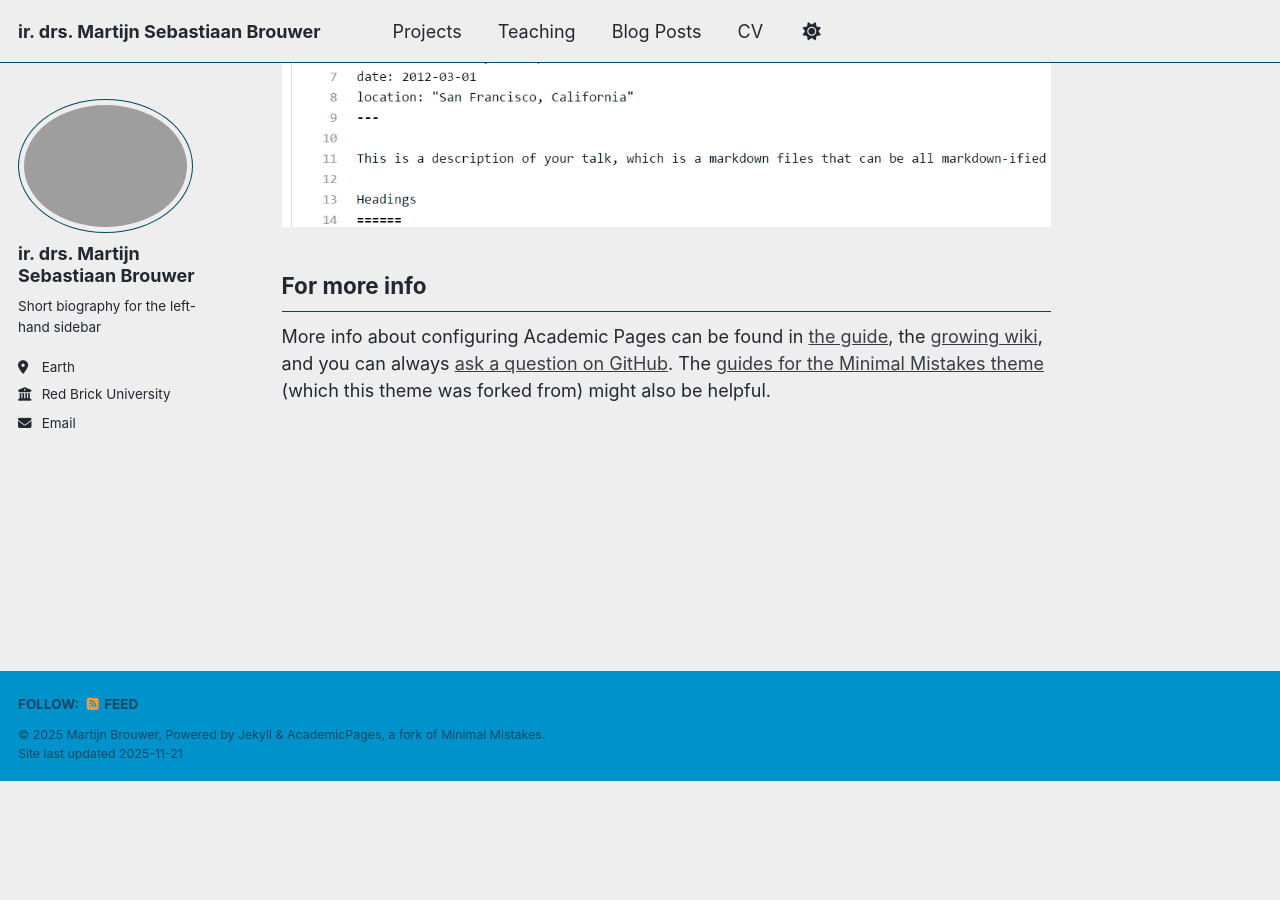
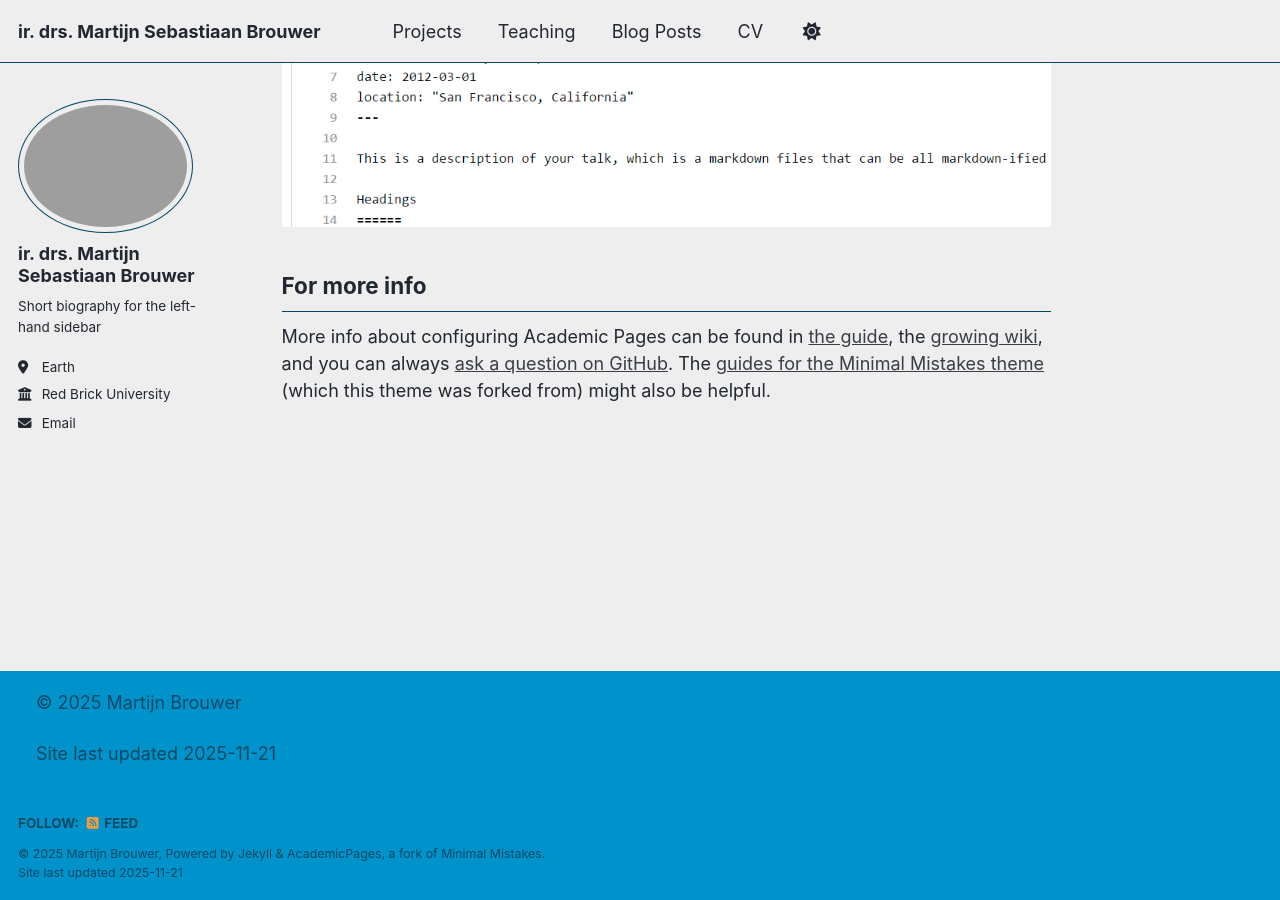
Before and after one commit to MartijnBrouwer/MartijnBrouwer.github.io, a Jekyll site: the page built from _pages/about.md, in a window 1280 px wide and 900 px high, scrolled down 2972 px. Built offline with Jekyll 4.4.1, drawn with Linux system fonts in a browser that asks for light colours; a script that is not in the unit is left out; before the commit the page ends 3753 px from its top, so only the background shows below that.

Commit message:
Update custom footer HTML structure and comments

```diff
--- a/_includes/footer/custom.html
+++ b/_includes/footer/custom.html
@@ -1,3 +1,12 @@
+<!-- Custom footer -->
+
+<footer class="site-footer">
+
+  <p>© {{ site.time | date: "%Y" }} Martijn Brouwer</p>
+  <p>Site last updated {{ site.time | date: "%Y-%m-%d" }}</p>
+
+</footer>
+
 <!-- Support for MatJax -->
 <script defer src="https://cdnjs.cloudflare.com/polyfill/v3/polyfill.min.js?features=es6"></script>
 <script defer src="https://cdn.jsdelivr.net/npm/mathjax@3/es5/tex-mml-chtml.js" id="MathJax-script"></script>
@@ -12,4 +21,4 @@
     await mermaid.run({querySelector:'code.language-mermaid'});
 </script>
 
-<!-- end custom footer snippets -->
+<!-- end custom footer -->
```
